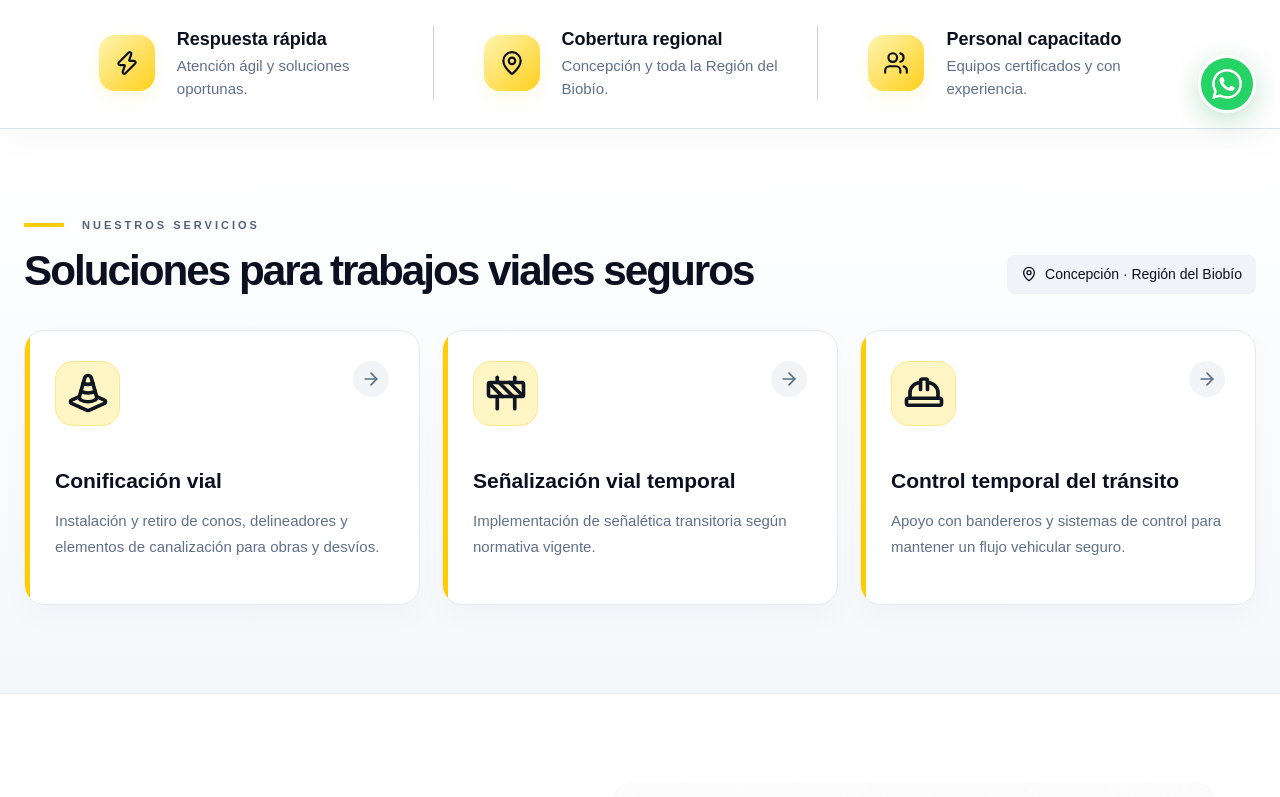
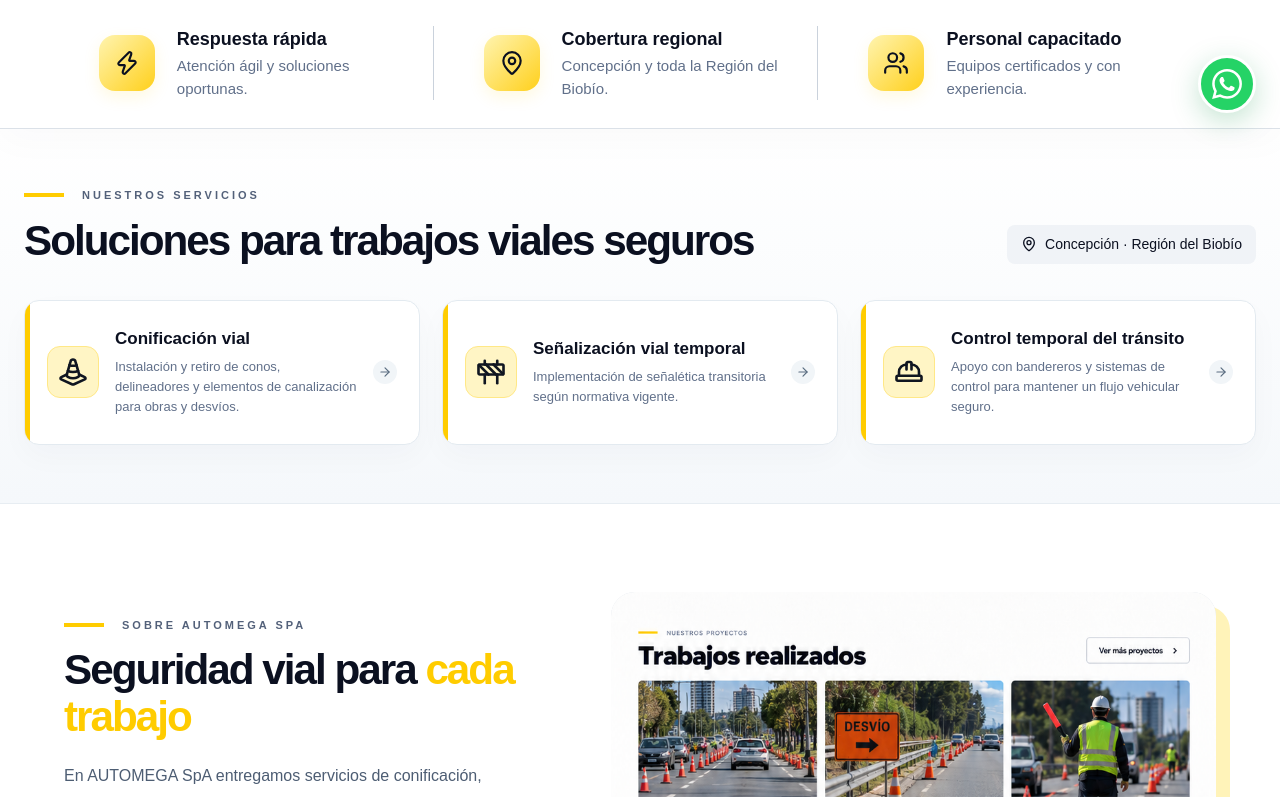
Before and after one commit to Zerinho23/automega-web, a Next.js app: page / in a window 1280 px wide. Shown: the part 663-1460 px from the top of the page. Built offline with nearby package versions, Linux system fonts and the light colour scheme; no server answers; the database is empty.

Commit message:
fix: compact service cards and remove excessive whitespace

```diff
--- a/app/design-upgrade.css
+++ b/app/design-upgrade.css
@@ -52,4 +52,16 @@ section[id]{scroll-margin-top:105px}
 @media(min-width:1000px){.hero-copy>*{animation:modal-enter .7s both}.hero-copy>h1{animation-delay:.1s}.hero-copy>p{animation-delay:.2s}.hero-actions{animation-delay:.3s}}
 @media(max-width:1100px){.hero{grid-template-columns:52% 48%}.service-grid{grid-template-columns:repeat(3,1fr)}.service-card{padding:22px}.service-card h3{font-size:18px}.hero-actions .button{padding:0 18px}}
 @media(max-width:760px){section[id]{scroll-margin-top:85px}.hero{grid-template-columns:1fr;min-height:auto}.hero-copy{padding:46px 24px}.hero h1{font-size:43px;letter-spacing:-1.8px}.hero-photo{height:330px}.hero-copy>p{font-size:17px}.hero-actions{flex-direction:column}.section{padding:54px 22px}.service-grid{grid-template-columns:1fr}.service-card{min-height:230px;padding:26px}.about-grid{grid-template-columns:1fr}.about-photo{box-shadow:7px 7px 0 #fff3b9}.process-section{border-radius:0}.project-photo{height:245px}.quote-form,.contact-card{padding:22px}.coverage-place{align-items:flex-start;padding:22px}.admin-page-heading{padding-bottom:18px}.admin-card{border-radius:16px}.admin-content{padding-bottom:32px}}
+/* Compact service cards: content determines height instead of empty rows. */
+#servicios{padding-top:58px;padding-bottom:58px}
+.service-card{grid-template-columns:52px minmax(0,1fr) 24px;grid-template-rows:auto;align-items:center;align-content:center;min-height:145px;gap:16px;padding:22px;border-radius:15px}
+.service-card .icon-tile{grid-column:1;grid-row:1;width:52px;height:52px;border-radius:13px}
+.service-card .icon-tile svg{width:30px;height:30px}
+.service-card>div{grid-column:2;grid-row:1}
+.service-card h3{font-size:17px;line-height:1.3;margin-bottom:7px}
+.service-card p{font-size:13px;line-height:1.55}
+.service-card .card-arrow{grid-column:3;grid-row:1;width:24px;height:24px;padding:5px}
+.service-card:hover{transform:translateY(-4px)}
+@media(min-width:761px) and (max-width:1100px){.service-grid{grid-template-columns:1fr}.service-card{min-height:110px}}
+@media(max-width:760px){#servicios{padding-top:40px;padding-bottom:40px}.service-card{min-height:120px;padding:18px;gap:13px;grid-template-columns:46px minmax(0,1fr)}.service-card .icon-tile{width:46px;height:46px}.service-card .card-arrow{display:none}.service-grid{gap:13px}}
 @media(prefers-reduced-motion:reduce){html{scroll-behavior:auto}*,*::before,*::after{animation:none!important;transition:none!important}.motion-ready{opacity:1;transform:none}.button:hover,.project-card:hover,.service-card:hover,.stat-card:hover,.module-metrics article:hover{transform:none}}
```
